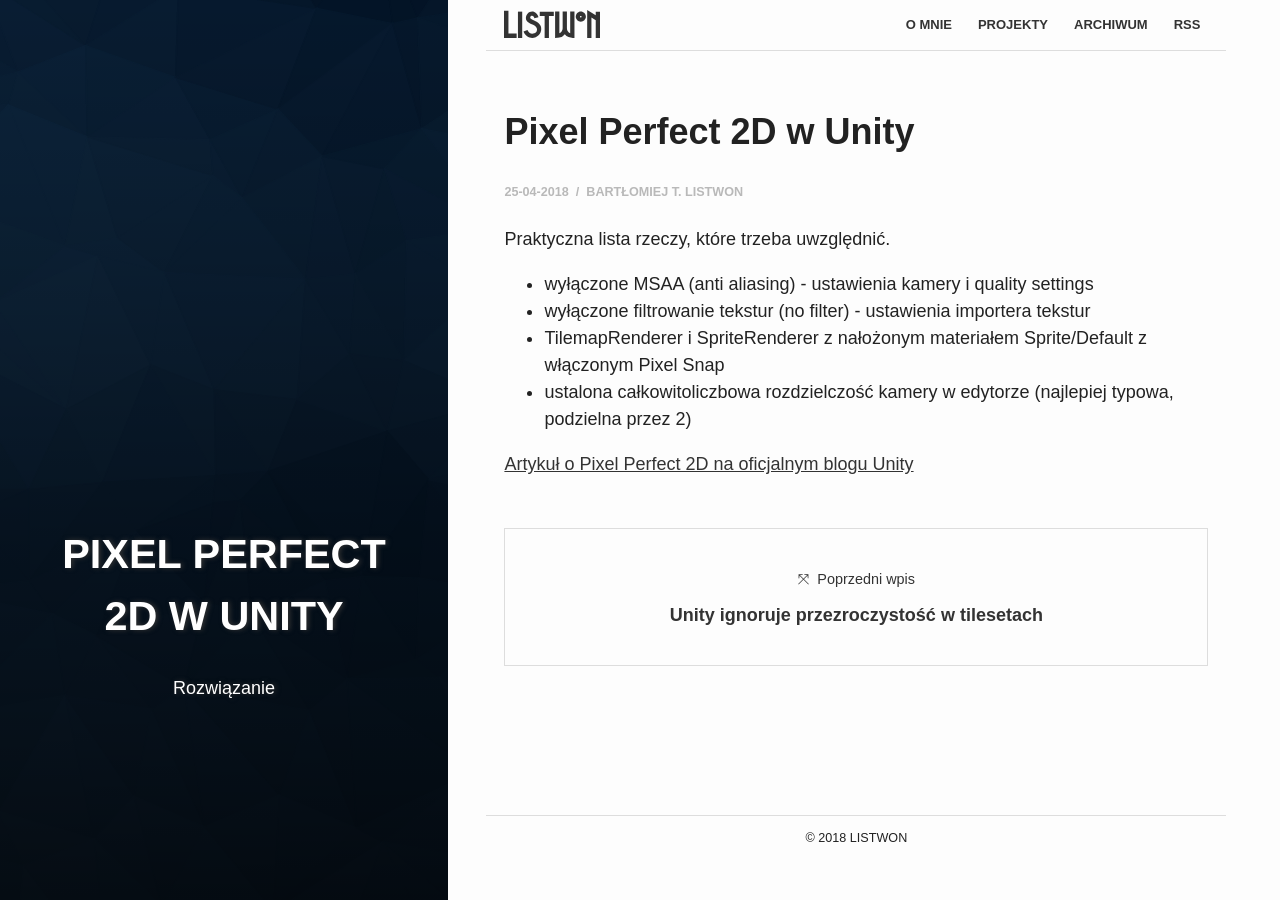
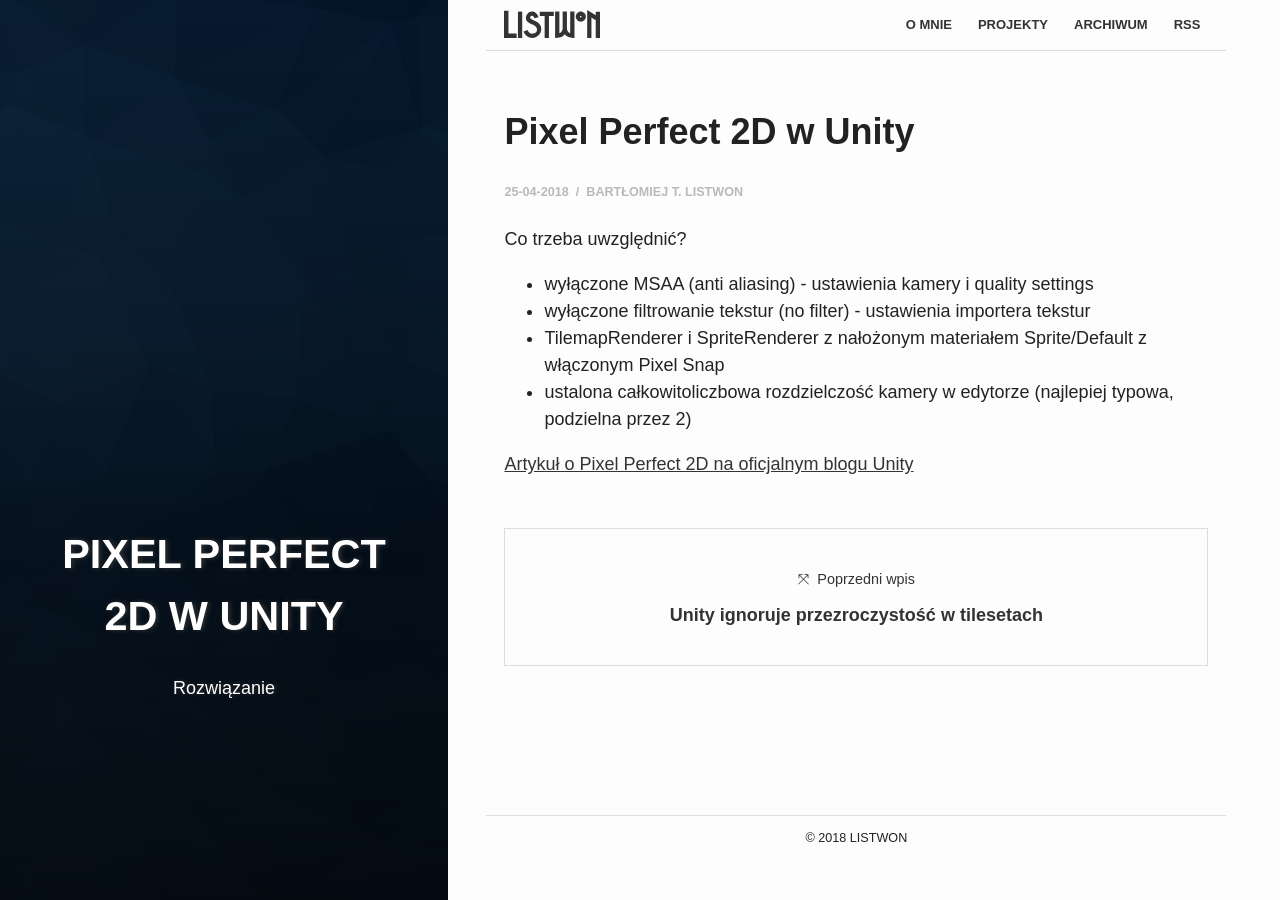
Before and after one commit to Listwon/listwon.github.io, a Jekyll site: the page built from _posts/2018-04-25-pixel-perfect-2d-unity.md, in a window 1280 px wide. Built offline with Jekyll 4.4.1, drawn with Linux system fonts in a browser that asks for light colours; some web fonts are replaced.

Commit message:
Mała poprawka tekstu

```diff
--- a/_posts/2018-04-25-pixel-perfect-2d-unity.md
+++ b/_posts/2018-04-25-pixel-perfect-2d-unity.md
@@ -9,7 +9,7 @@
 author: "Bartłomiej T. Listwon"
 ---
 
-Praktyczna lista rzeczy, które trzeba uwzględnić.
+Co trzeba uwzględnić?
 <!--more-->
 
 * wyłączone MSAA (anti aliasing) - ustawienia kamery i quality settings
```
